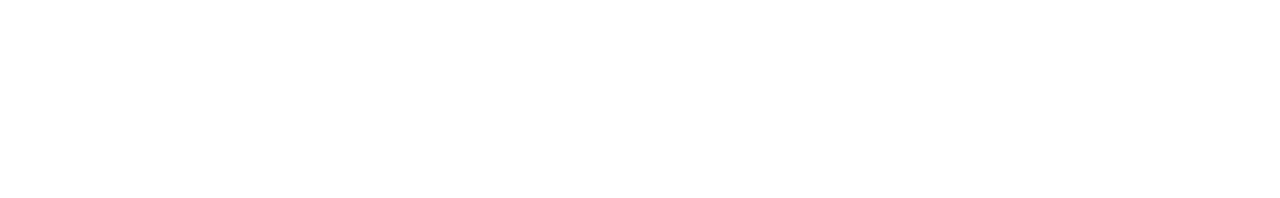
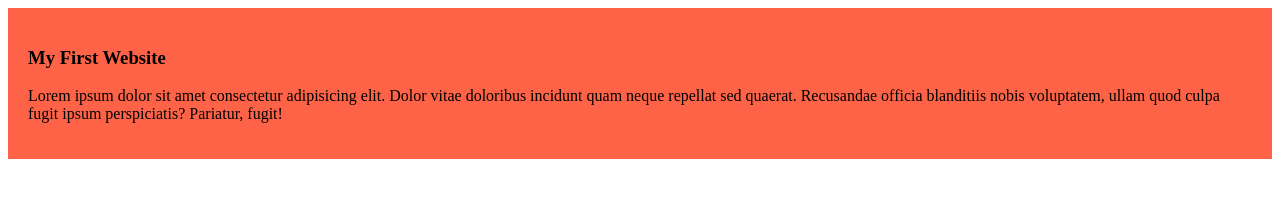
Before and after one commit to Nayemur29/my-simple-website, a plain HTML site: page index.html in a window 1280 px wide. Drawn offline with Linux system fonts and the light colour scheme.

Commit message:
first blog

```diff
--- a/index.html
+++ b/index.html
@@ -4,8 +4,12 @@
     <meta charset="UTF-8">
     <meta name="viewport" content="width=device-width, initial-scale=1.0">
     <title>my Simple Website</title>
+    <link rel="stylesheet" href="styles/blog.css">
 </head>
 <body>
-
+    <div>
+        <h3>My First Website</h3>
+        <p>Lorem ipsum dolor sit amet consectetur adipisicing elit. Dolor vitae doloribus incidunt quam neque repellat sed quaerat. Recusandae officia blanditiis nobis voluptatem, ullam quod culpa fugit ipsum perspiciatis? Pariatur, fugit!</p>
+    </div>
 </body>
 </html>
--- /dev/null
+++ b/styles/blog.css
@@ -0,0 +1,4 @@
+div{
+    background-color: tomato;
+    padding: 20px;
+}
```
